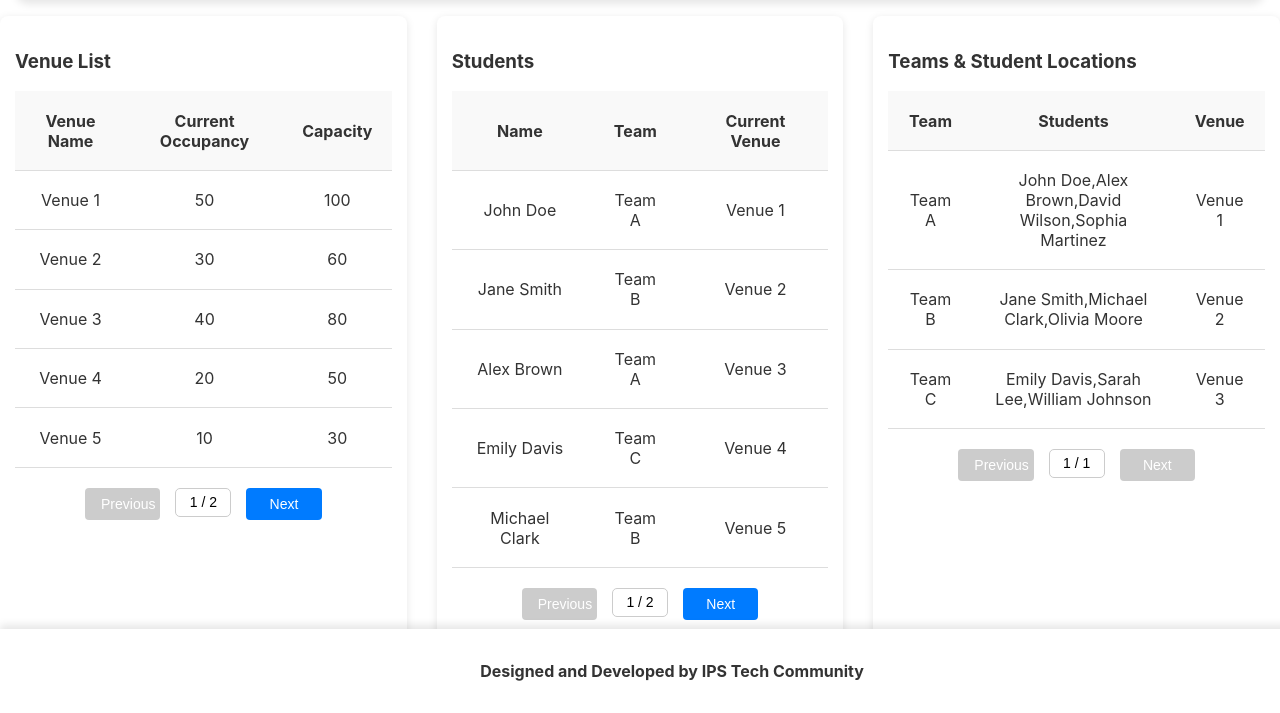
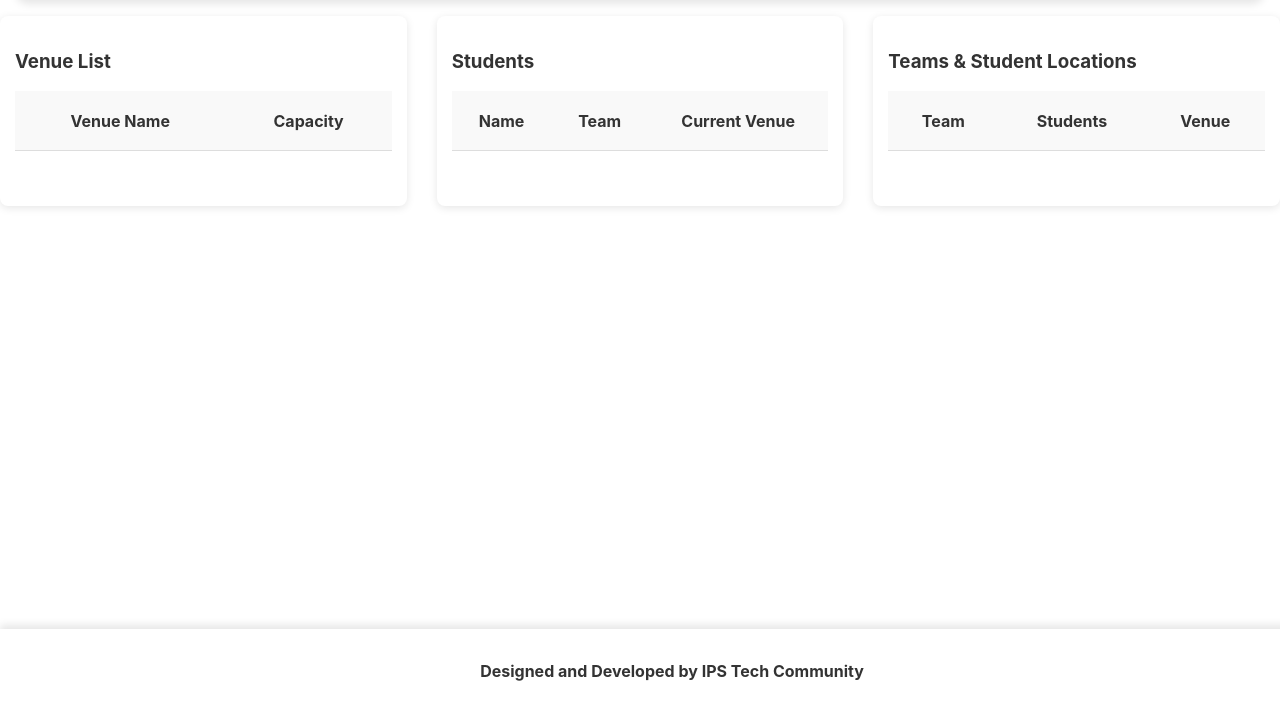
Before and after one commit to Kite-IPS/hackathon-time-tracker-system, a Flask app: page /venue in a window 1280 px wide. Shown: the part 87-800 px from the top of the page. Run offline with Flask 3, Linux system fonts and the light colour scheme; data that the repository does not hold is empty.

Commit message:
Backe-end works for Venue page

```diff
--- a/app/routes.py
+++ b/app/routes.py
@@ -115,12 +115,10 @@ def teamDetails():
 @bp.route("/venue-management", methods=["GET", "POST"])
 def venueManagement():
     if request.method == "POST":
-        flash("POST METHOD")
         name = request.form.get("name")
         total_capacity = request.form.get("total_capacity")
 
         try:
-            flash("Got Values")
             total_capacity = int(total_capacity)
             venue = Venue(name=name, total_capacity=total_capacity)
             db.session.add(venue)
@@ -154,6 +152,59 @@ def device_endpoint():
 @bp.route("/template_route")
 def template():
     render_template("hello.html")
+
 @bp.route("/venue")
 def venue():
-    return render_template ("venue.html")
+    venues = Venue.query.all()
+    students = Student.query.all()
+    teams = Team.query.all()
+
+    venue_data = [{
+        "name" : venue.name,
+        "total_capacity" : venue.total_capacity
+    } for venue in venues
+    ]
+
+    # Retrieve teams and their venue details
+    team_data = []
+    for team in teams:
+        latest_entry = (
+            db.session.query(Entry, HardwareUnit)
+            .join(HardwareUnit, Entry.device_key == HardwareUnit.key)
+            .filter(Entry.student_rfid.in_([s.rfid_num for s in team.members]))
+            .order_by(Entry.timestamp.desc())
+            .first()
+        )
+        venue_name = latest_entry.HardwareUnit.venue if latest_entry else "No Venue Assigned"
+
+        team_data.append({
+            "team": team.name,
+            "venue": venue_name,
+            "members": [s.name for s in team.members]
+        })
+
+    # Retrieve students, their teams, and venue locations
+    student_data = []
+    for student in students:
+        latest_entry = (
+            db.session.query(Entry, HardwareUnit)
+            .join(HardwareUnit, Entry.device_key == HardwareUnit.key)
+            .filter(Entry.student_rfid == student.rfid_num)
+            .order_by(Entry.timestamp.desc())
+            .first()
+        )
+        venue_name = latest_entry.HardwareUnit.venue if latest_entry else "No Venue Assigned"
+
+        student_data.append({
+            "name": student.name,
+            "roll_num": student.roll_num,
+            "team": student.team.name if student.team else "No Team",
+            "venue": venue_name
+        })
+
+
+    return render_template("venue.html",
+        venues= venue_data,
+        students = student_data,
+        teams = team_data
+    )
--- a/app/static/js/venue.js
+++ b/app/static/js/venue.js
@@ -8,43 +8,23 @@ document.addEventListener("DOMContentLoaded", () => {
     });
 
     async function initialize() {
-      await fetchTeam();
+      await fetchVenueData();
     }
     initialize();
   });
 
+  async function fetchVenueData() {
+    try{
+      const response = await fetch("/venue");
+      const data = await response.json();
 
-const venues = [
-    { name: 'Venue 1', currentOccupancy: 50, capacity: 100 },
-    { name: 'Venue 2', currentOccupancy: 30, capacity: 60 },
-    { name: 'Venue 3', currentOccupancy: 40, capacity: 80 },
-    { name: 'Venue 4', currentOccupancy: 20, capacity: 50 },
-    { name: 'Venue 5', currentOccupancy: 10, capacity: 30 },
-    { name: 'Venue 6', currentOccupancy: 60, capacity: 100 },
-    { name: 'Venue 7', currentOccupancy: 25, capacity: 75 },
-    { name: 'Venue 8', currentOccupancy: 70, capacity: 120 },
-    { name: 'Venue 9', currentOccupancy: 90, capacity: 100 },
-    { name: 'Venue 10', currentOccupancy: 45, capacity: 80 },
-  ];
-
-  const students = [
-    { name: 'John Doe', team: 'Team A', currentVenue: 'Venue 1' },
-    { name: 'Jane Smith', team: 'Team B', currentVenue: 'Venue 2' },
-    { name: 'Alex Brown', team: 'Team A', currentVenue: 'Venue 3' },
-    { name: 'Emily Davis', team: 'Team C', currentVenue: 'Venue 4' },
-    { name: 'Michael Clark', team: 'Team B', currentVenue: 'Venue 5' },
-    { name: 'Sarah Lee', team: 'Team C', currentVenue: 'Venue 6' },
-    { name: 'David Wilson', team: 'Team A', currentVenue: 'Venue 7' },
-    { name: 'Olivia Moore', team: 'Team B', currentVenue: 'Venue 8' },
-    { name: 'William Johnson', team: 'Team C', currentVenue: 'Venue 9' },
-    { name: 'Sophia Martinez', team: 'Team A', currentVenue: 'Venue 10' },
-  ];
-
-  const teams = [
-    { team: 'Team A', students: ['John Doe', 'Alex Brown', 'David Wilson', 'Sophia Martinez'], venue: 'Venue 1' },
-    { team: 'Team B', students: ['Jane Smith', 'Michael Clark', 'Olivia Moore'], venue: 'Venue 2' },
-    { team: 'Team C', students: ['Emily Davis', 'Sarah Lee', 'William Johnson'], venue: 'Venue 3' },
-  ];
+      updateTableData(data.venues, "venueList", venuePage)
+      updateTableData(data.students, "studentList", studentPage);
+      updateTableData(data.teams, "teamList", teamPage);
+    } catch (error) {
+      console.error("Error fetching venue data:", error);
+    }
+  }
 
   // Pagination Logic
   const itemsPerPage = 5;
--- a/app/templates/venue.html
+++ b/app/templates/venue.html
@@ -36,11 +36,17 @@
           <thead>
             <tr>
               <th>Venue Name</th>
-              <th>Current Occupancy</th>
               <th>Capacity</th>
             </tr>
           </thead>
-          <tbody id="venueList"></tbody>
+          <tbody id="venueList">
+            {% for venue in venues%}
+              <tr>
+                <td> {{ venue.name }} </td>
+                <td> {{ venue.total_capacity }} </td>
+              <tr>
+            {% endfor %}
+          </tbody>
         </table>
         <!-- Pagination for Venue Table -->
         <div id="venueList-pagination" class="pagination-container"></div>
@@ -57,7 +63,15 @@
               <th>Current Venue</th>
             </tr>
           </thead>
-          <tbody id="studentList"></tbody>
+          <tbody id="studentList">
+            {% for student in students %}
+              <tr>
+                <td> {{ student.name }} </td>
+                <td> {{ student.team }} </td>
+                <td> {{ student.venue }} </td>
+              </tr>
+            {% endfor %}
+          </tbody>
         </table>
         <!-- Pagination for Student Table -->
         <div id="studentList-pagination" class="pagination-container"></div>
@@ -74,7 +88,15 @@
               <th>Venue</th>
             </tr>
           </thead>
-          <tbody id="teamList"></tbody>
+          <tbody id="teamList">
+            {% for team in teams %}
+              <tr>
+                <td> {{ team.team }} </td>
+                <td> {{ team.members | join(', ') }} </td>
+                <td> {{ team.venue}} </td>
+              </tr>
+            {% endfor %}
+          </tbody>
         </table>
         <!-- Pagination for Team Table -->
         <div id="teamList-pagination" class="pagination-container"></div>
```
Also changed, not shown: app/models.py (+14 -5 lines).
